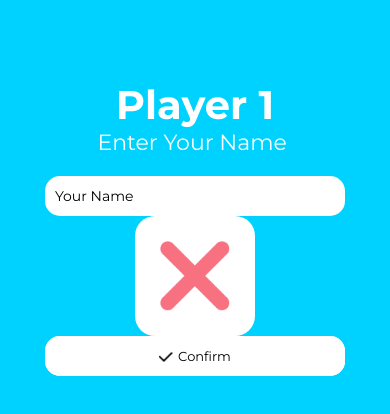
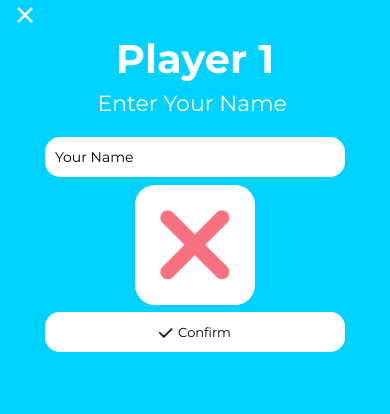
Before and after one commit to jakubperdoch/TicTacToe, a React Native app: screen / in a window 390 px wide. Both pictures are taken after a click on the element 120 px from the left and 171 px from the top of the page. Shown: the top 414 px of the page. Built offline with nearby package versions, Linux system fonts and the light colour scheme.

Commit message:
add: return function to detailScreen

```diff
--- a/src/components/GameDesk/GameDesk.js
+++ b/src/components/GameDesk/GameDesk.js
@@ -1,5 +1,5 @@
 import styles from './styles';
-import { View, Button } from 'react-native';
+import { View } from 'react-native';
 import GameDeskButton from '../GameDeskButton/GamedDeskButton';
 import { useEffect, useState } from 'react';
 
@@ -10,7 +10,6 @@ function GameDesk(props) {
    SymbolImage: '',
   }))
  );
- const [isWinner, setIsWinner] = useState(false);
 
  function checkPlayerHandler() {
   const desk = [
@@ -36,8 +35,7 @@ function GameDesk(props) {
     buttonA.SymbolImage === buttonC.SymbolImage &&
     buttonA.SymbolImage !== ''
    ) {
-    setIsWinner(true);
-    props.returnHomeHandler(isWinner);
+    props.onWinnerFoundHandler();
     props.changeTitleHandler(
      `Winner is ${
       buttonA.SymbolImage ? props.player1.name : props.player2.name
@@ -83,7 +81,7 @@ function GameDesk(props) {
       key={button.id}
       id={button.id}
       symbol={props.symbol}
-      isWinner={isWinner}
+      isWinner={props.isWinner}
       swicthPlayerHandler={props.swicthPlayerHandler}
       onChangeHandler={onChangeHandler}
      ></GameDeskButton>
--- a/src/components/GameDeskButton/styles.js
+++ b/src/components/GameDeskButton/styles.js
@@ -3,7 +3,7 @@ import { StyleSheet } from 'react-native';
 const styles = StyleSheet.create({
  GameDeskButton: {
   borderWidth: 1,
-  borderColor: '#f2f',
+
   width: 90,
   height: 90,
  },
--- /dev/null
+++ b/src/components/IconButton/IconButton.js
@@ -0,0 +1,12 @@
+import styles from './styles';
+import { TouchableOpacity, Image } from 'react-native';
+
+function IconButton({ icon, onPressHandler }) {
+ return (
+  <TouchableOpacity onPress={onPressHandler} style={styles.IconButton}>
+   <Image source={icon} style={styles.IconButton_icon} />
+  </TouchableOpacity>
+ );
+}
+
+export default IconButton;
--- /dev/null
+++ b/src/components/IconButton/styles.js
@@ -0,0 +1,17 @@
+import { StyleSheet } from 'react-native';
+
+const styles = StyleSheet.create({
+ IconButton: {
+  height: 30,
+  width: 30,
+  marginLeft: 10,
+  alignItems: 'center',
+  justifyContent: 'center',
+ },
+ IconButton_icon: {
+  height: 30,
+  width: 30,
+ },
+});
+
+export default styles;
--- a/src/components/NameInput/NameInput.js
+++ b/src/components/NameInput/NameInput.js
@@ -2,26 +2,13 @@ import { TextInput, Text } from 'react-native';
 import { useState, useEffect } from 'react';
 import styles from './styles';
 
-function NameInput(props) {
- const [enteredName, setEnteredName] = useState('');
-
- useEffect(() => {
-  if (props.clearInput) {
-   setEnteredName('');
-  }
- }, [props.clearInput]);
-
- function nameInputHandler(enteredText) {
-  setEnteredName(enteredText);
-  props.onNameChange(enteredText);
- }
-
+function NameInput({ enteredName, onNameChange }) {
  return (
   <TextInput
    value={enteredName}
    spellCheck={false}
    autoCorrect={false}
-   onChangeText={nameInputHandler}
+   onChangeText={onNameChange}
    placeholder="Your Name"
    style={styles.NameInput}
   ></TextInput>
--- /dev/null
+++ b/src/components/TitleButton/TitleButton.js
@@ -0,0 +1,14 @@
+import styles from './styles';
+import { TouchableOpacity, Text } from 'react-native';
+function TitleButton({ buttonTitle, destination, navigation }) {
+ return (
+  <TouchableOpacity
+   style={styles.titleButton}
+   onPress={() => navigation.navigate(destination)}
+  >
+   <Text style={styles.buttonTitle_text}>{buttonTitle}</Text>
+  </TouchableOpacity>
+ );
+}
+
+export default TitleButton;
--- /dev/null
+++ b/src/components/TitleButton/styles.js
@@ -0,0 +1,24 @@
+import { StyleSheet } from 'react-native';
+
+const styles = StyleSheet.create({
+ titleButton: {
+  flexDirection: 'row',
+  alignItems: 'center',
+  justifyContent: 'center',
+  gap: 5,
+  borderRadius: 15,
+  backgroundColor: '#fff',
+  width: 300,
+  height: 40,
+ },
+ buttonTitle_icon: {
+  height: 11,
+  width: 14,
+ },
+ buttonTitle_text: {
+  fontFamily: 'Mont-Regular',
+  fontSize: 13,
+ },
+});
+
+export default styles;
--- a/src/screens/DetailsScreen/DetailsScreen.js
+++ b/src/screens/DetailsScreen/DetailsScreen.js
@@ -4,15 +4,15 @@ import { SafeAreaView } from 'react-native-safe-area-context';
 import NameInput from '../../components/NameInput/NameInput';
 import ConfirmButton from '../../components/ConfirmButton/ConfirmButton';
 import { useState, useEffect } from 'react';
+import IconButton from '../../components/IconButton/IconButton';
 
 function DetailsScreen({ route, navigation }) {
  const { player } = route.params;
  const [enteredPlayer, setEnteredPlayer] = useState([]);
  const [sign, setSign] = useState('');
  const [counter, setCounter] = useState(1);
- const [name, setName] = useState('');
  const [title, setTitle] = useState('Player 1');
- const [clearNameInput, setClearNameInput] = useState(false);
+ const [enteredName, setEnteredName] = useState('');
 
  useEffect(() => {
   setSign(player);
@@ -36,6 +36,18 @@ function DetailsScreen({ route, navigation }) {
   }
  };
 
+ function onReturnHandler() {
+  if (title == 'Player 1') {
+   navigation.navigate('Home');
+  } else {
+   setTitle('Player 1');
+   setEnteredPlayer([]);
+   setSign(player);
+   setCounter(1);
+   clearInputHandler();
+  }
+ }
+
  function addPlayerHandler(enteredName) {
   const newPlayer = { name: enteredName, id: counter, symbol: sign };
   const updatedPlayers = [...enteredPlayer, newPlayer];
@@ -46,8 +58,7 @@ function DetailsScreen({ route, navigation }) {
   } else {
    setSign('cross');
   }
-  setName('');
-  setClearNameInput(true);
+  clearInputHandler();
   setCounter((prevCounter) => prevCounter + 1);
   finishedInputsHandler(updatedPlayers);
  }
@@ -60,18 +71,31 @@ function DetailsScreen({ route, navigation }) {
   }
  }
 
- function handleNameChange(newName) {
-  setName(newName);
+ function nameInputHandler(enteredName) {
+  setEnteredName(enteredName);
  }
+ function clearInputHandler() {
+  setEnteredName('');
+  console.log('clear');
+ }
+
  return (
   <SafeAreaView>
+   <IconButton
+    icon={
+     title == 'Player 1'
+      ? require('../../assets/images/close-icon.png')
+      : require('../../assets/images/arrow-left.png')
+    }
+    onPressHandler={onReturnHandler}
+   ></IconButton>
    <View style={styles.DetailsScreen}>
     <Text style={styles.DetailsScreen_title}>{title}</Text>
     <View style={styles.DetailsScreen_inputContainer}>
      <Text style={styles.DetailsScreen_InputDesc}>Enter Your Name </Text>
      <NameInput
-      clearInput={clearNameInput}
-      onNameChange={handleNameChange}
+      enteredName={enteredName}
+      onNameChange={nameInputHandler}
      ></NameInput>
     </View>
     <View style={styles.DetailsScreen_symbolContainer}>
@@ -79,7 +103,7 @@ function DetailsScreen({ route, navigation }) {
     </View>
     <ConfirmButton
      addPlayer={addPlayerHandler}
-     playerName={name}
+     playerName={enteredName}
     ></ConfirmButton>
    </View>
   </SafeAreaView>
--- a/src/screens/DetailsScreen/styles.js
+++ b/src/screens/DetailsScreen/styles.js
@@ -2,8 +2,8 @@ import { StyleSheet } from 'react-native';
 const styles = StyleSheet.create({
  DetailsScreen: {
   height: '100%',
-  paddingTop: 80,
-  justifyContent: 'space-between',
+
+  justifyContent: 'space-around',
   alignItems: 'center',
  },
  DetailsScreen_title: {
--- a/src/screens/GameScreen/GameScreen.js
+++ b/src/screens/GameScreen/GameScreen.js
@@ -1,15 +1,17 @@
-import { View, Text, Button } from 'react-native';
+import { View, Text } from 'react-native';
 import { SafeAreaView } from 'react-native-safe-area-context';
 import GameDesk from '../../components/GameDesk/GameDesk';
 import styles from './styles';
 import { useState } from 'react';
 import { useEffect } from 'react';
+import TitleButton from '../../components/TitleButton/TitleButton';
 
 function GameScreen({ route, navigation }) {
  const { players } = route.params;
  const [player1, player2] = players;
  const [currentSymbol, setCurrentSymbol] = useState('');
  const [currentTitle, setCurrentTitle] = useState('');
+ const [isWinner, setIsWinner] = useState(false);
 
  const player_1 = {
   name: player1.name,
@@ -42,12 +44,22 @@ function GameScreen({ route, navigation }) {
   setCurrentTitle(title);
  }
 
- function returnHomeHandler(condition) {
-  if (condition) {
-   return <Button title="Return Home"></Button>;
-   console.log(condition);
+ function onWinnerFoundHandler() {
+  setIsWinner(true);
+ }
+
+ function returnHomeHandler(isWinner) {
+  if (isWinner) {
+   return (
+    <TitleButton
+     navigation={navigation}
+     destination={'Home'}
+     buttonTitle={'Return Home'}
+    />
+   );
+  } else {
+   return null;
   }
-  return null;
  }
 
  return (
@@ -58,11 +70,13 @@ function GameScreen({ route, navigation }) {
      symbol={currentSymbol}
      player1={player_1}
      player2={player_2}
+     isWinner={isWinner}
      swicthPlayerHandler={swicthPlayerHandler}
      changeTitleHandler={changeTitleHandler}
      returnHomeHandler={returnHomeHandler}
+     onWinnerFoundHandler={onWinnerFoundHandler}
     ></GameDesk>
-    {returnHomeHandler()}
+    {returnHomeHandler(isWinner)}
    </View>
   </SafeAreaView>
  );
```
Also changed, not shown: src/assets/images/arrow-left.png (added), src/assets/images/close-icon.png (added).
